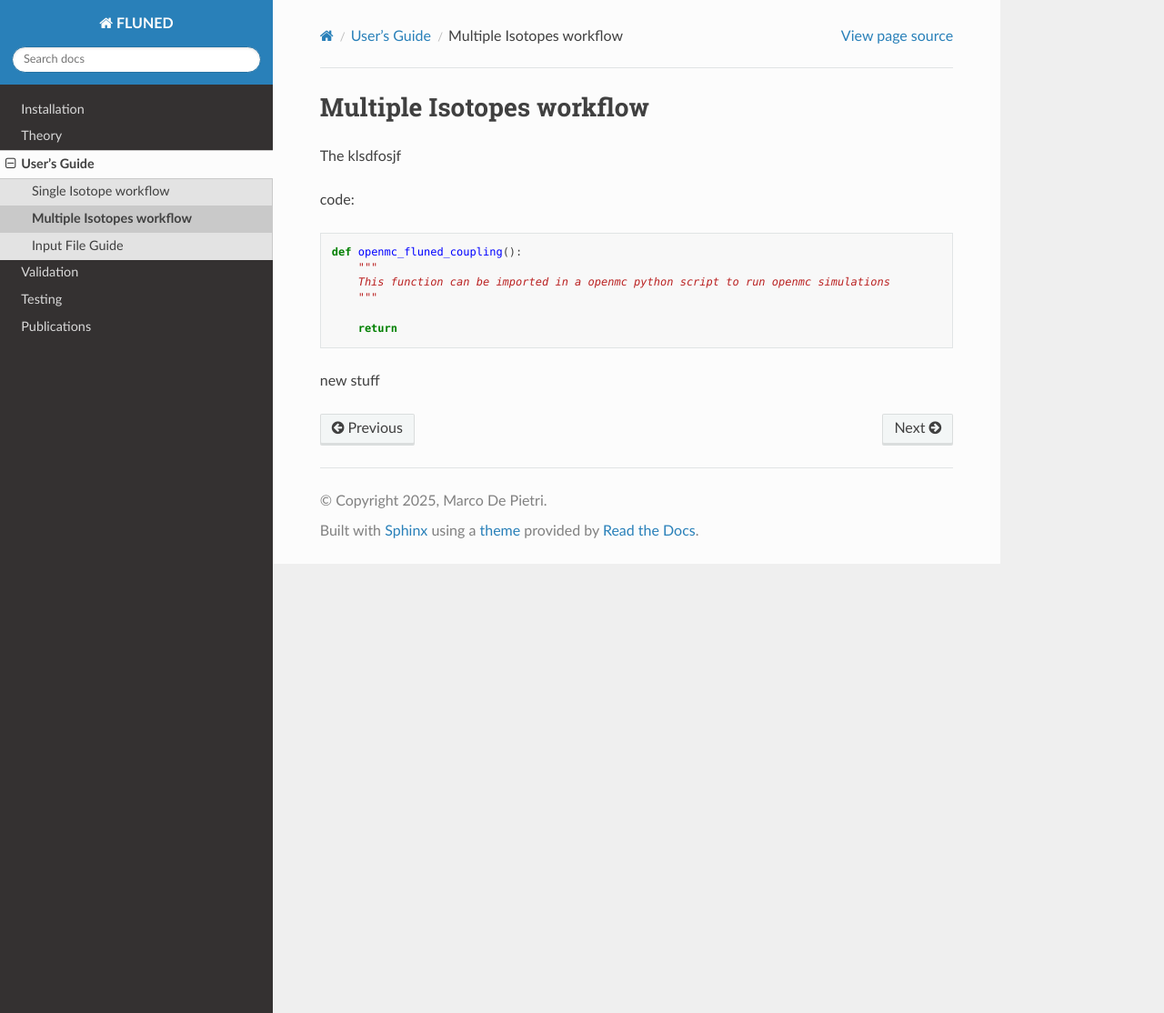
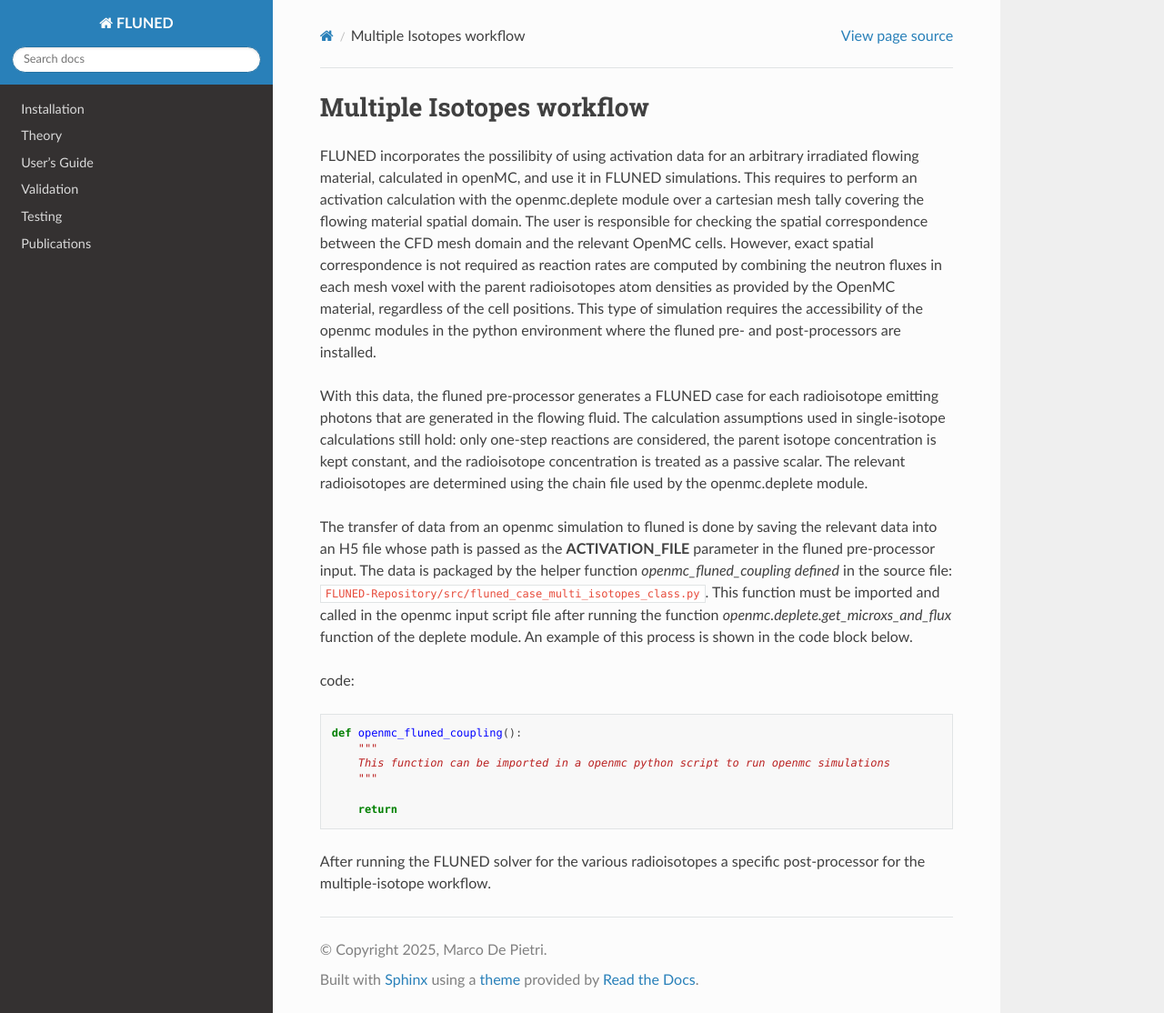
Before and after one commit to marco-de-pietri/FLUNED-repository, a Sphinx documentation site: the page built from docs/source/openmccoupling.rst, in a window 1280 px wide and 1114 px high. Shown: the whole window at 91% size. Built offline with Sphinx 7.4.7 and the Read the Docs theme 3.1.0, drawn with Linux system fonts in a browser that asks for light colours; pages that are not in the unit, such as notebooks, are missing from menus.

Commit message:
small doc fixes

```diff
--- a/docs/source/openmccoupling.rst
+++ b/docs/source/openmccoupling.rst
@@ -1,7 +1,24 @@
 Multiple Isotopes workflow
 --------------------------
 
-The klsdfosjf
+FLUNED incorporates the possilibity of using activation data for an arbitrary irradiated flowing material, calculated in openMC, and use it in FLUNED simulations.
+This requires to perform an activation calculation with the openmc.deplete module over a cartesian mesh tally covering the flowing material spatial domain.
+The user is responsible for checking the spatial correspondence between the CFD mesh domain and the relevant OpenMC cells.
+However, exact spatial correspondence is not required as reaction rates are computed by combining the neutron fluxes in each mesh voxel with the parent radioisotopes atom densities as provided by the OpenMC material, regardless of the cell positions.
+This type of simulation requires the accessibility of the openmc modules in the python environment where the fluned pre- and post-processors are installed.
+
+
+
+With this data, the fluned pre-processor generates a FLUNED case for each radioisotope emitting photons that are generated in the flowing fluid.
+The calculation assumptions used in single-isotope calculations still hold: only one-step reactions are considered, the parent isotope concentration is kept constant, and the radioisotope concentration is treated as a passive scalar.
+The relevant radioisotopes are determined using the chain file used by the openmc.deplete module.
+
+The transfer of data from an openmc simulation to fluned is done by saving the relevant data into an H5 file whose path is passed as the **ACTIVATION_FILE** parameter in the fluned pre-processor input.
+The data is packaged by the helper function `openmc_fluned_coupling defined` in the source file: ``FLUNED-Repository/src/fluned_case_multi_isotopes_class.py``.
+This function must be imported and called in the openmc input script file after running the function `openmc.deplete.get_microxs_and_flux` function of the deplete module.
+An example of this process is shown in the code block below.
+
+
 
 code::
 
@@ -13,4 +30,5 @@ code::
         return
 
 
-new stuff
+
+After running the FLUNED solver for the  various radioisotopes a specific post-processor for the multiple-isotope workflow.
```
Also changed, not shown: docs/source/usersguide.rst (+11 -10 lines).
